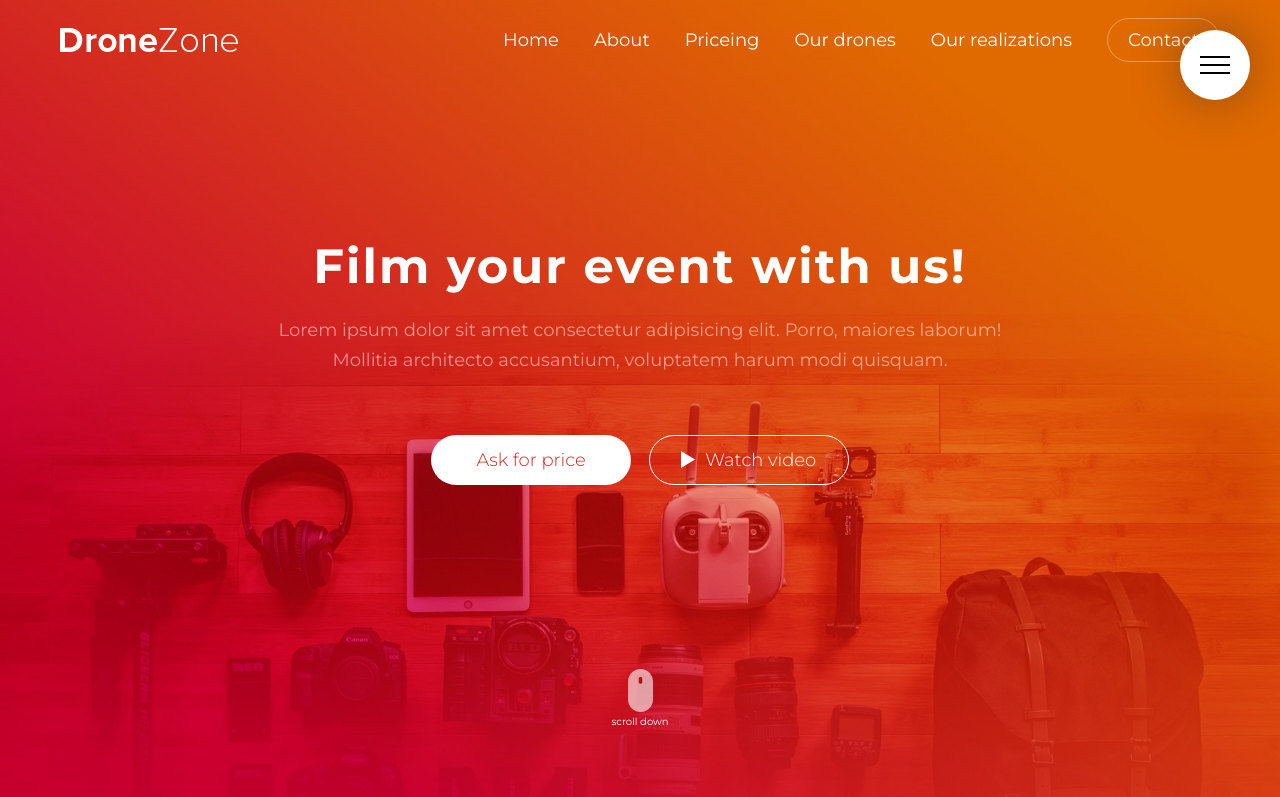
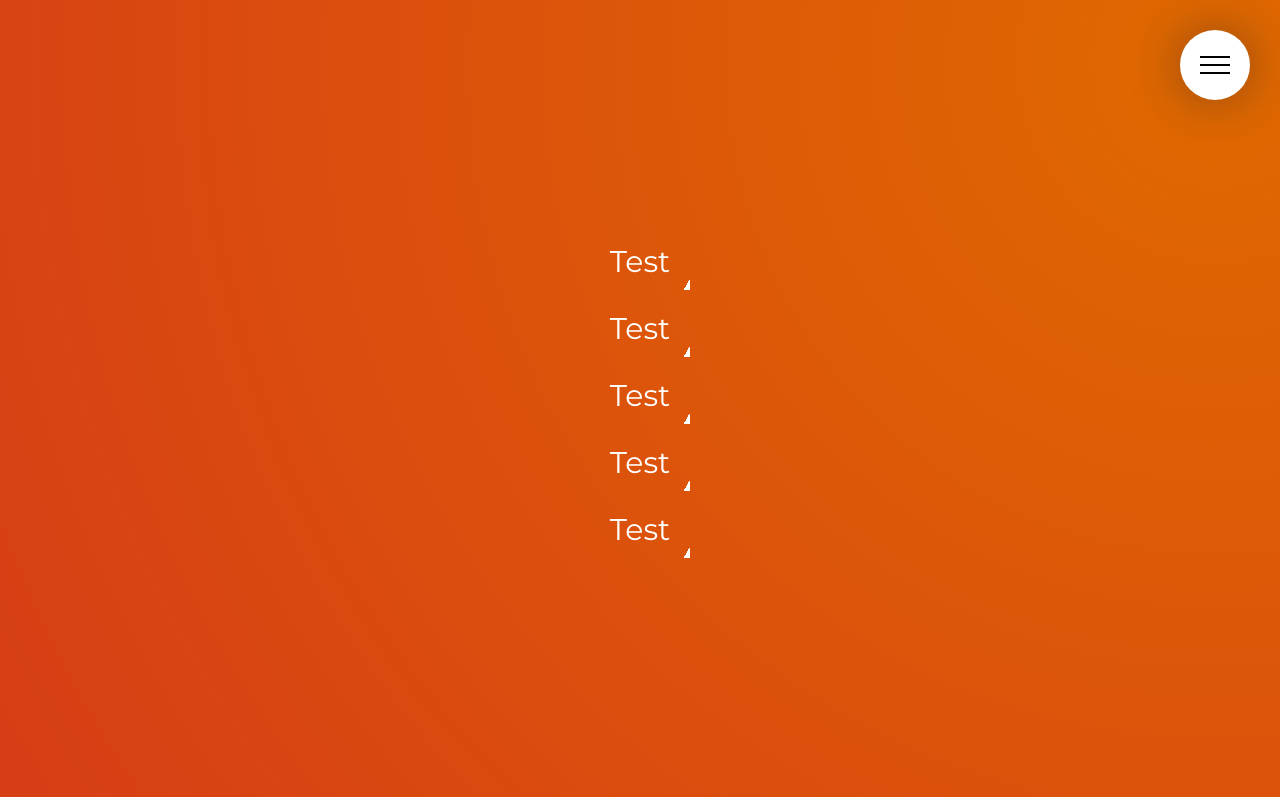
Before and after one commit to martraw/DroneZone, a website: page index.html in a window 1280 px wide. Both pictures are taken after a click on the element 1215 px from the left and 65 px from the top of the page. Shown: the top 797 px of the page. Drawn offline with Linux system fonts and the light colour scheme; some packages are replaced by stand-ins of ours.

Commit message:
Add js click event handling to nav-popup

```diff
--- a/js/script.js
+++ b/js/script.js
@@ -1,3 +1,21 @@
+// document.addEventListener("DOMContentLoaded", function(event) {
+  const navButton = document.querySelector('.nav-popup__foreground');
+  const navBackground = document.querySelector('.nav-popup__background');
+  const navContent = document.querySelector('.nav-popup__container');
+
+  navButton.addEventListener('click', function (e) {
+    e.target.classList.toggle('nav-popup__foreground-active');
+    console.log(e.target.classList);
+    if (e.target.classList.contains('nav-popup__foreground-active')) {
+      navBackground.classList.add('nav-popup__background-active')
+      navContent.classList.add('nav-popup__container-active')
+    } else {
+      navBackground.classList.remove('nav-popup__background-active')
+      navContent.classList.remove('nav-popup__container-active')
+    }
+  })
+// });
+
   /* Map settings */
   function initMap(){
     const options = {
--- a/sass/_nav-popup.scss
+++ b/sass/_nav-popup.scss
@@ -35,7 +35,7 @@
     }
 
     &-active .nav-popup__icon {
-      background-color: #fff;
+      background-color: transparent;
     }
 
     // &:hover ~ .nav-popup__icon {
```
Also changed, not shown: css/style.css. Lines whose indentation alone changed are shown as unchanged.
